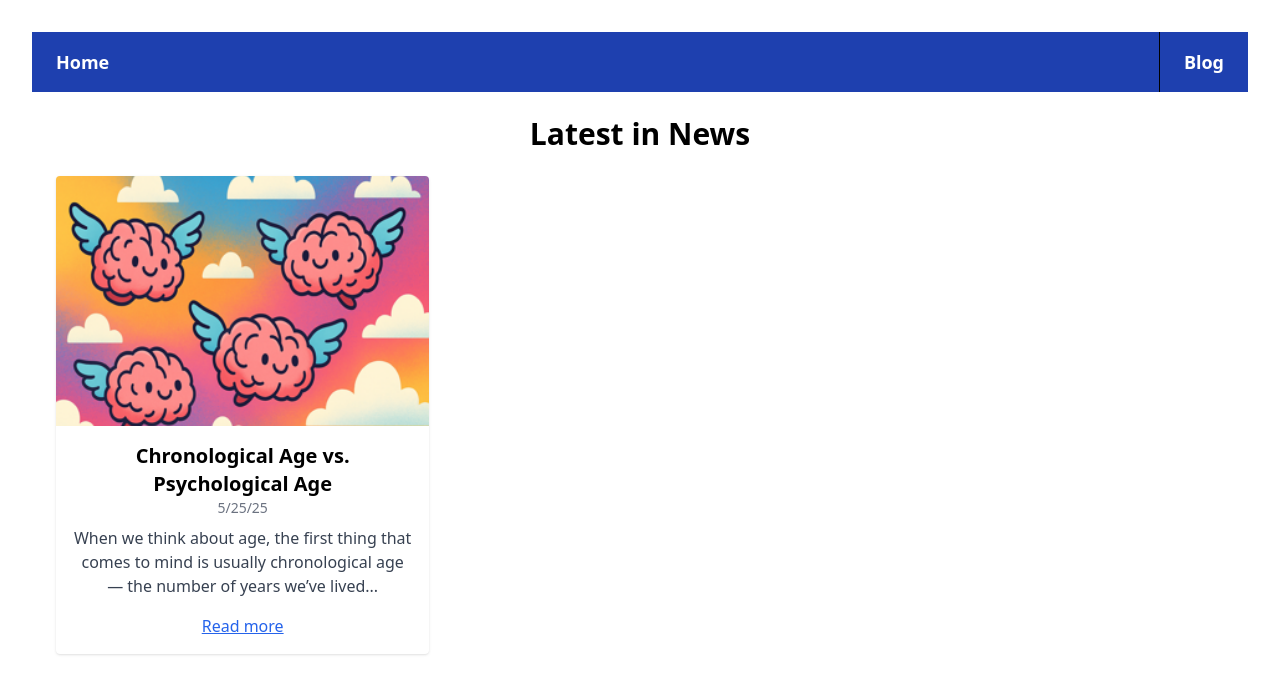
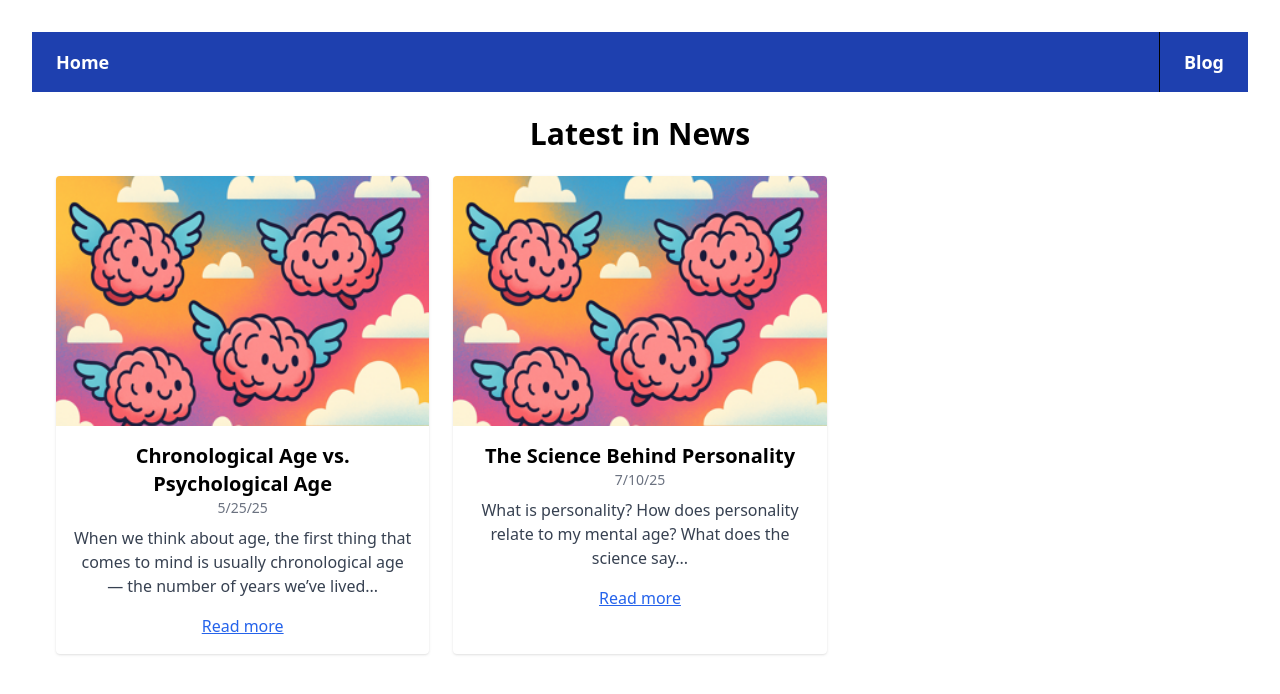
Before and after one commit to kmp-gitty/mental-age-test, a React (Vite) app: page /blog in a window 1280 px wide. Shown: the top 694 px of the page. Built offline with nearby package versions, Linux system fonts and the light colour scheme.

Commit message:
Add new blog post 2

```diff
--- a/src/App.jsx
+++ b/src/App.jsx
@@ -5,6 +5,8 @@ import { BrowserRouter as Router, Routes, Route, Link } from 'react-router-dom';
 import Home from './Home.jsx';
 import Blog from './Blog';
 import BlogPost1_ChronvsPsych from './Blog_Post1_ChronvsPsych';
+import BlogPost2_SciPersonality from './Blog_Post2_SciPersonality';
+
 
 export default function App() {
   return (
@@ -25,6 +27,7 @@ export default function App() {
           <Route path="/" element={<Home />} />
           <Route path="/blog" element={<Blog />} />
           <Route path="/blog/chronological-vs-psychological-age" element={<BlogPost1_ChronvsPsych />} />
+          <Route path="/blog/science-behind-personality" element={<BlogPost2_SciPersonality />} />
           </Routes>
       </div>
     </Router>
--- a/src/Blog.jsx
+++ b/src/Blog.jsx
@@ -10,6 +10,14 @@ const allPosts = [
     description: 'When we think about age, the first thing that comes to mind is usually chronological age — the number of years we’ve lived...',
     image: brainImage,
     link: '/blog/chronological-vs-psychological-age',
+  },
+
+  {
+    title: 'The Science Behind Personality',
+    date: '7/10/25',
+    description: 'What is personality? How does personality relate to my mental age? What does the science say...',
+    image: brainImage,
+    link: '/blog/science-behind-personality',
   },
   // Add more posts here to simulate loading more content
 ];
```
